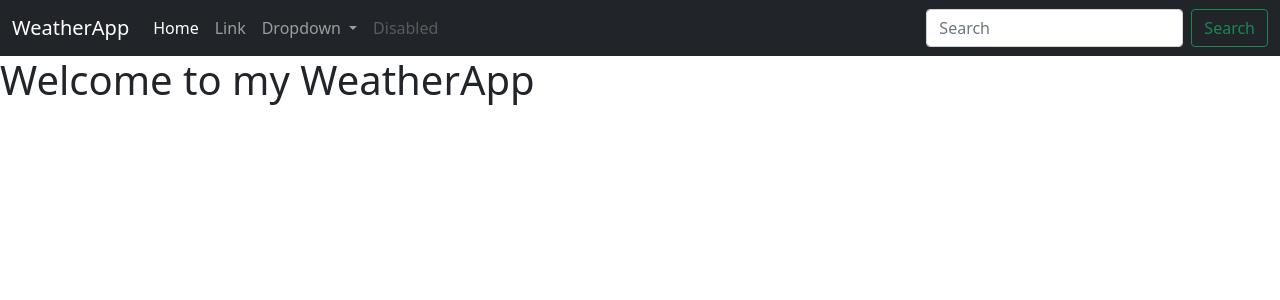
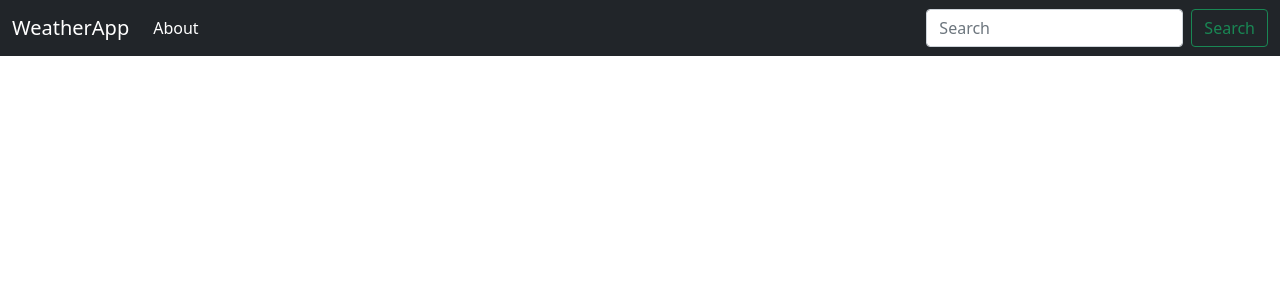
Before and after one commit to MMGGYY66/myWeatherApp, a Django app: page / in a window 1280 px wide. Shown: the top 300 px of the page. Run offline with Django 3.2, Linux system fonts and the light colour scheme.

Commit message:
second commit

```diff
--- /dev/null
+++ b/templates/about.html
@@ -0,0 +1,6 @@
+<!-- <title>About my WeatherApp</title> -->
+{% extends 'base.html' %}
+
+{% block content %}
+    <h1>About my WeatherApp</h1>
+{% endblock content %}
--- /dev/null
+++ b/templates/base.html
@@ -0,0 +1,48 @@
+<!doctype html>
+<html lang="en">
+
+<head>
+  <!-- Required meta tags -->
+  <meta charset="utf-8">
+  <meta name="viewport" content="width=device-width, initial-scale=1">
+  <!-- Bootstrap CSS -->
+  <link href="https://cdn.jsdelivr.net/npm/bootstrap@5.0.0-beta1/dist/css/bootstrap.min.css" rel="stylesheet"
+    integrity="sha384-giJF6kkoqNQ00vy+HMDP7azOuL0xtbfIcaT9wjKHr8RbDVddVHyTfAAsrekwKmP1" crossorigin="anonymous">
+  <title>My WeatherApp</title>
+</head>
+
+<body>
+  <nav class="navbar navbar-expand-lg navbar-dark bg-dark">
+    <div class="container-fluid">
+      <a class="navbar-brand" href="{% url 'weather' %} ">WeatherApp</a>
+      <button class="navbar-toggler" type="button" data-bs-toggle="collapse" data-bs-target="#navbarSupportedContent"
+        aria-controls="navbarSupportedContent" aria-expanded="false" aria-label="Toggle navigation">
+        <span class="navbar-toggler-icon"></span>
+      </button>
+      <div class="collapse navbar-collapse" id="navbarSupportedContent">
+        <ul class="navbar-nav me-auto mb-2 mb-lg-0">
+          <li class="nav-item">
+            <a class="nav-link active" aria-current="page" href="{% url 'about' %}">About</a>
+          </li>
+        </ul>
+        <form class="d-flex">
+          <input class="form-control me-2" type="search" placeholder="Search" aria-label="Search">
+          <button class="btn btn-outline-success" type="submit">Search</button>
+        </form>
+      </div>
+    </div>
+  </nav>
+  <!-- <h1>Welcome to my WeatherApp</h1> -->
+  <!-- Optional JavaScript; choose one of the two! -->
+  <!-- Option 1: Bootstrap Bundle with Popper -->
+  <script src="https://cdn.jsdelivr.net/npm/bootstrap@5.0.0-beta1/dist/js/bootstrap.bundle.min.js"
+    integrity="sha384-ygbV9kiqUc6oa4msXn9868pTtWMgiQaeYH7/t7LECLbyPA2x65Kgf80OJFdroafW" crossorigin="anonymous">
+  </script>
+  <!-- Option 2: Separate Popper and Bootstrap JS -->
+  <!--
+    <script src="https://cdn.jsdelivr.net/npm/@popperjs/core@2.5.4/dist/umd/popper.min.js" integrity="sha384-q2kxQ16AaE6UbzuKqyBE9/u/KzioAlnx2maXQHiDX9d4/zp8Ok3f+M7DPm+Ib6IU" crossorigin="anonymous"></script>
+    <script src="https://cdn.jsdelivr.net/npm/bootstrap@5.0.0-beta1/dist/js/bootstrap.min.js" integrity="sha384-pQQkAEnwaBkjpqZ8RU1fF1AKtTcHJwFl3pblpTlHXybJjHpMYo79HY3hIi4NKxyj" crossorigin="anonymous"></script>
+    -->
+</body>
+
+</html>
--- a/templates/weather.html
+++ b/templates/weather.html
@@ -1,68 +1,6 @@
-<!doctype html>
-<html lang="en">
+<!-- <title>My WeatherApp</title> -->
+{% extends 'base.html' %}
 
-<head>
-  <!-- Required meta tags -->
-  <meta charset="utf-8">
-  <meta name="viewport" content="width=device-width, initial-scale=1">
-  <!-- Bootstrap CSS -->
-  <link href="https://cdn.jsdelivr.net/npm/bootstrap@5.0.0-beta1/dist/css/bootstrap.min.css" rel="stylesheet"
-    integrity="sha384-giJF6kkoqNQ00vy+HMDP7azOuL0xtbfIcaT9wjKHr8RbDVddVHyTfAAsrekwKmP1" crossorigin="anonymous">
-  <title>my WeatherApp</title>
-</head>
-
-<body>
-  <nav class="navbar navbar-expand-lg navbar-dark bg-dark">
-    <div class="container-fluid">
-      <a class="navbar-brand" href="#">WeatherApp</a>
-      <button class="navbar-toggler" type="button" data-bs-toggle="collapse" data-bs-target="#navbarSupportedContent"
-        aria-controls="navbarSupportedContent" aria-expanded="false" aria-label="Toggle navigation">
-        <span class="navbar-toggler-icon"></span>
-      </button>
-      <div class="collapse navbar-collapse" id="navbarSupportedContent">
-        <ul class="navbar-nav me-auto mb-2 mb-lg-0">
-          <li class="nav-item">
-            <a class="nav-link active" aria-current="page" href="#">Home</a>
-          </li>
-          <li class="nav-item">
-            <a class="nav-link" href="#">Link</a>
-          </li>
-          <li class="nav-item dropdown">
-            <a class="nav-link dropdown-toggle" href="#" id="navbarDropdown" role="button" data-bs-toggle="dropdown"
-              aria-expanded="false">
-              Dropdown
-            </a>
-            <ul class="dropdown-menu" aria-labelledby="navbarDropdown">
-              <li><a class="dropdown-item" href="#">Action</a></li>
-              <li><a class="dropdown-item" href="#">Another action</a></li>
-              <li>
-                <hr class="dropdown-divider">
-              </li>
-              <li><a class="dropdown-item" href="#">Something else here</a></li>
-            </ul>
-          </li>
-          <li class="nav-item">
-            <a class="nav-link disabled" href="#" tabindex="-1" aria-disabled="true">Disabled</a>
-          </li>
-        </ul>
-        <form class="d-flex">
-          <input class="form-control me-2" type="search" placeholder="Search" aria-label="Search">
-          <button class="btn btn-outline-success" type="submit">Search</button>
-        </form>
-      </div>
-    </div>
-  </nav>
-  <h1>Welcome to my WeatherApp</h1>
-  <!-- Optional JavaScript; choose one of the two! -->
-  <!-- Option 1: Bootstrap Bundle with Popper -->
-  <script src="https://cdn.jsdelivr.net/npm/bootstrap@5.0.0-beta1/dist/js/bootstrap.bundle.min.js"
-    integrity="sha384-ygbV9kiqUc6oa4msXn9868pTtWMgiQaeYH7/t7LECLbyPA2x65Kgf80OJFdroafW" crossorigin="anonymous">
-  </script>
-  <!-- Option 2: Separate Popper and Bootstrap JS -->
-  <!--
-    <script src="https://cdn.jsdelivr.net/npm/@popperjs/core@2.5.4/dist/umd/popper.min.js" integrity="sha384-q2kxQ16AaE6UbzuKqyBE9/u/KzioAlnx2maXQHiDX9d4/zp8Ok3f+M7DPm+Ib6IU" crossorigin="anonymous"></script>
-    <script src="https://cdn.jsdelivr.net/npm/bootstrap@5.0.0-beta1/dist/js/bootstrap.min.js" integrity="sha384-pQQkAEnwaBkjpqZ8RU1fF1AKtTcHJwFl3pblpTlHXybJjHpMYo79HY3hIi4NKxyj" crossorigin="anonymous"></script>
-    -->
-</body>
-
-</html>
+{% block content %}
+    <h1>Welcome to my WeatherApp</h1>
+{% endblock content %}
--- a/weatherapp/urls.py
+++ b/weatherapp/urls.py
@@ -1,7 +1,9 @@
 from django.contrib import admin
 from django.urls import path
-from .views import weatherview
+
+from . import views
 
 urlpatterns = [
-    path('', weatherview),
+    path('', views.weatherview, name='weather'),
+    path('about.html', views.about, name='about'),
 ]
--- a/weatherapp/views.py
+++ b/weatherapp/views.py
@@ -3,7 +3,8 @@ from django.shortcuts import render
 
 # Create your views here.
 def weatherview(request):
-    """
-    docstring
-    """
     return render(request, 'weather.html')
+
+
+def about(request):
+    return render(request, 'about.html')
```
